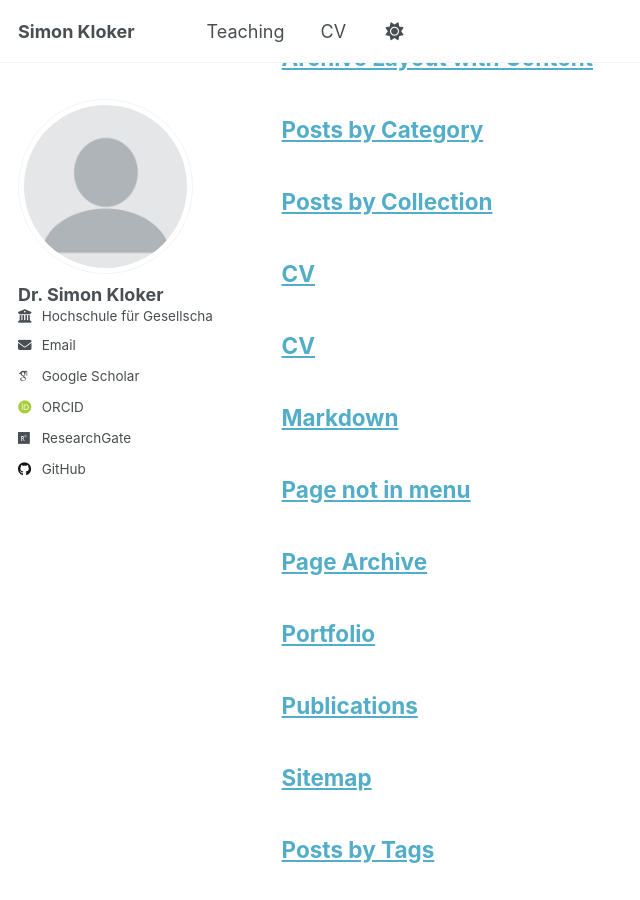
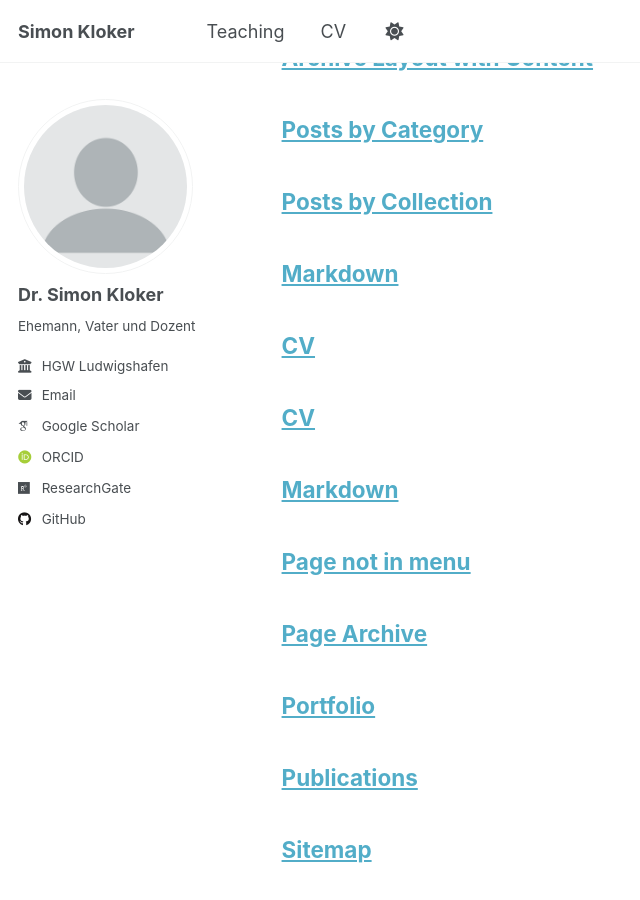
Before and after one commit to simon-kloker/simon-kloker.github.io, a Jekyll site: the page built from _pages/archive-layout-with-content.md, in a window 1280 px wide and 900 px high, scrolled down 4777 px. Shown: the whole window, without its empty margins (0-640 px from the left). Built offline with Jekyll 4.4.1, drawn with Linux system fonts in a browser that asks for light colours; some web fonts are replaced; a script that is not in the unit is left out.

```diff
--- a/_config.yml
+++ b/_config.yml
@@ -25,9 +25,9 @@ author:
   avatar           : "profile.png"
   name             : "Dr. Simon Kloker"
   pronouns         : # example: "she/her"
-  bio              : # "Short biography for the left-hand sidebar"
+  bio              : "Ehemann, Vater und Dozent"
   location         : # "Earth"
-  employer         : "Hochschule für Gesellschaft und Wirtschaft Ludwigshafen"
+  employer         : "HGW Ludwigshafen"
   uri              : # URL
   email            : "simon.kloker@mail.de"
 
```
Also changed, not shown: _pages/bwi302/course_outline.md (added, +10 -0 lines).
